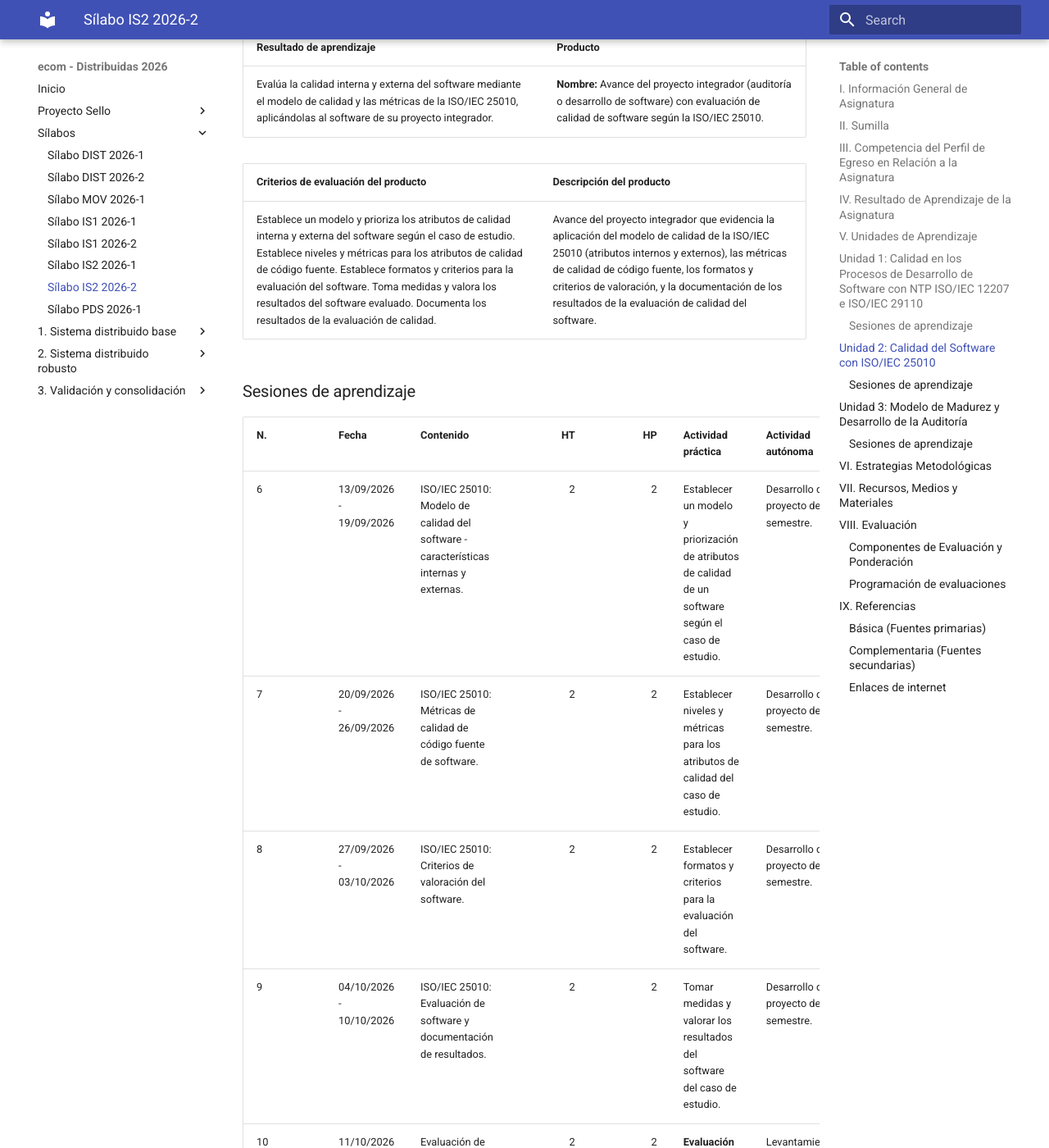
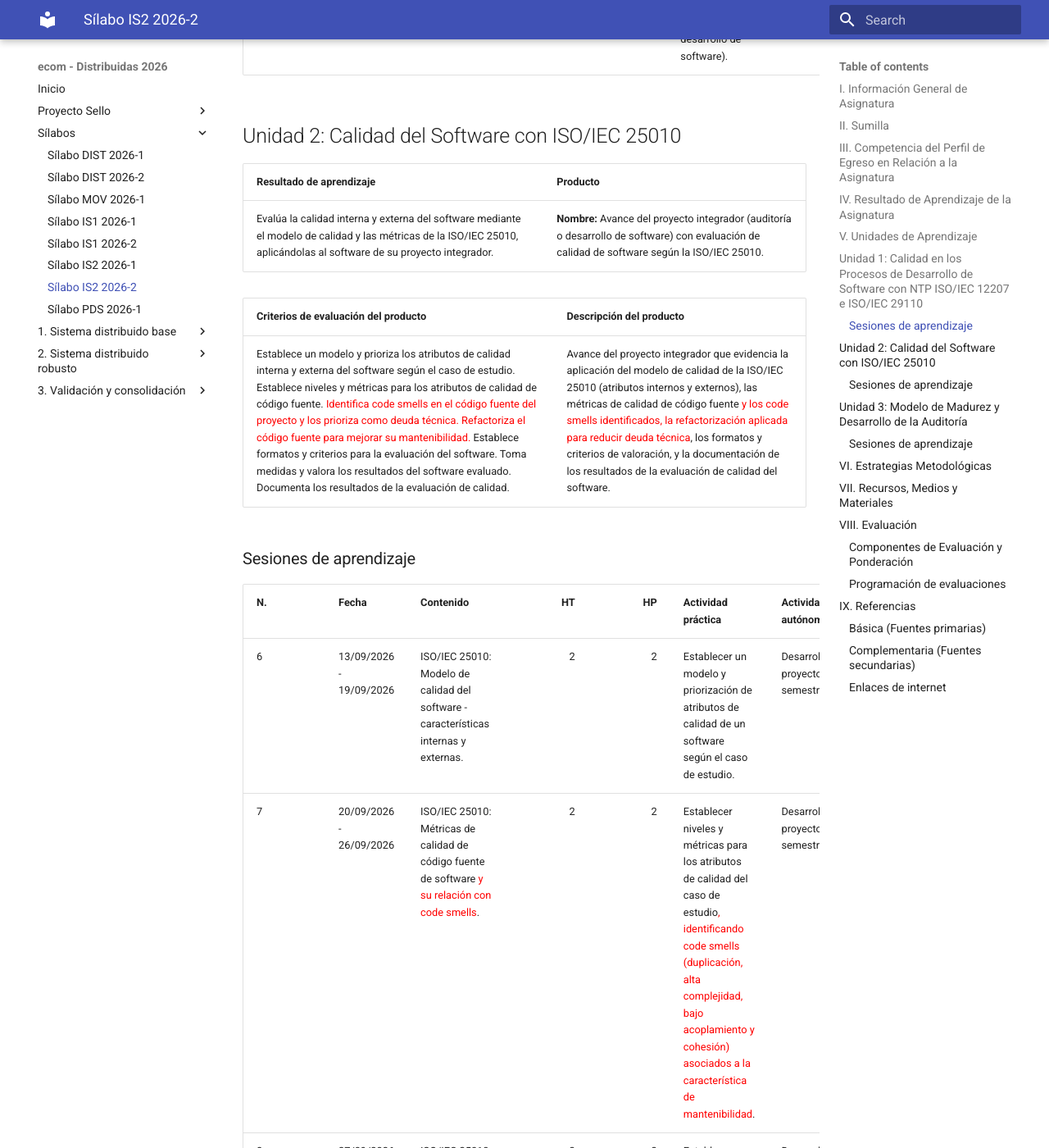
Before and after one commit to 261dist/ecom, an MkDocs documentation site: the page built from docs/silabo_is2_2026_2.md, in a window 1280 px wide and 1400 px high, scrolled down 4042 px. Shown: the whole window at 82% size. Built offline with MkDocs 1.6.1 and Material for MkDocs 9.7.7, drawn with Linux system fonts in a browser that asks for light colours; some of the changed text lies outside the part shown.

Commit message:
first commit

```diff
--- a/docs/silabo_is2_2026_2.md
+++ b/docs/silabo_is2_2026_2.md
@@ -46,14 +46,14 @@
 
 | Criterios de evaluación del producto | Descripción del producto |
 |---|---|
-| Comprende la estructura de procesos principales, de apoyo y organizativos del ciclo de vida de la NTP ISO/IEC 12207. Identifica métricas de proceso (defectos, lead time y cycle time). Aplica el proceso de gestión de proyecto de la ISO/IEC 29110. Aplica el proceso de ingeniería en el desarrollo del software de la ISO/IEC 29110. Formula un Project Charter completo y coherente con el estándar elegido. Sustenta el Project Charter con dominio de la norma. | Documento de iniciación del proyecto integrador (Project Charter), sea de auditoría o de desarrollo de software, fundamentado en el modelamiento de procesos de la NTP ISO/IEC 12207 y en los procesos de gestión de proyecto e ingeniería de la ISO/IEC 29110: objetivos, alcance, EDT, equipo de trabajo y riesgos, sustentado por el equipo. |
+| Comprende la estructura de procesos principales, de apoyo y organizativos del ciclo de vida de la NTP ISO/IEC 12207. Identifica métricas de proceso (defectos, lead time y cycle time). <span style="color:red">Elabora instrumentos de aseguramiento de la calidad (revisiones, inspecciones, checklist).</span> Aplica el proceso de gestión de proyecto de la ISO/IEC 29110. Aplica el proceso de ingeniería en el desarrollo del software de la ISO/IEC 29110. <span style="color:red">Elabora una matriz de calidad que vincule atributos de calidad, métricas y riesgos del proyecto.</span> Formula un Project Charter completo y coherente con el estándar elegido. Sustenta el Project Charter con dominio de la norma. | Documento de iniciación del proyecto integrador (Project Charter), sea de auditoría o de desarrollo de software, fundamentado en el modelamiento de procesos de la NTP ISO/IEC 12207 y en los procesos de gestión de proyecto e ingeniería de la ISO/IEC 29110: objetivos, alcance, EDT, equipo de trabajo y <span style="color:red">matriz de calidad (atributos, métricas y riesgos)</span>, sustentado por el equipo. |
 
 ### Sesiones de aprendizaje
 
 | N. | Fecha | Contenido | HT | HP | Actividad práctica | Actividad autónoma |
 |---|---|---|---:|---:|---|---|
 | 1 | 10/08/2026 - 15/08/2026 | NTP ISO/IEC 12207: modelamiento de procesos de ingeniería del ciclo de vida del software. | 2 | 2 | Lectura del estándar y discusión. | Organización del grupo de trabajo. |
-| 2 | 16/08/2026 - 22/08/2026 | NTP ISO/IEC 12207: métricas de proceso. | 2 | 2 | Lectura del estándar y discusión. | Determinar el problema a resolver. |
+| 2 | 16/08/2026 - 22/08/2026 | NTP ISO/IEC 12207: métricas de proceso <span style="color:red">e instrumentos de aseguramiento de la calidad</span>. | 2 | 2 | <span style="color:red">Identifica métricas de proceso (defectos, lead time y cycle time) y elabora instrumentos de aseguramiento de calidad: revisiones, inspecciones y checklist.</span> | Determinar el problema a resolver. |
 | 3 | 23/08/2026 - 29/08/2026 | ISO/IEC 29110: Gestión del proyecto. | 2 | 2 | Formulación de un proyecto de desarrollo de software (Project Charter). | Recolección de la información base para el inicio del proyecto (enunciado de trabajo). |
 | 4 | 30/08/2026 - 05/09/2026 | ISO/IEC 29110: Ingeniería en el desarrollo del software. | 2 | 2 | Diseño del proceso de desarrollo del software en base a la ISO/IEC 29110. | Elabora el Project Charter del proyecto del semestre. |
 | 5 | 06/09/2026 - 12/09/2026 | Evaluación de la Unidad I. | 2 | 2 | **Evaluación de la Unidad I:**<br>1. Examen teórico de la unidad.<br>2. Exposición del Project Charter del proyecto integrador (auditoría o desarrollo de software). | Levantamiento de las observaciones. |
@@ -66,15 +66,15 @@
 
 | Criterios de evaluación del producto | Descripción del producto |
 |---|---|
-| Establece un modelo y prioriza los atributos de calidad interna y externa del software según el caso de estudio. Establece niveles y métricas para los atributos de calidad de código fuente. Establece formatos y criterios para la evaluación del software. Toma medidas y valora los resultados del software evaluado. Documenta los resultados de la evaluación de calidad. | Avance del proyecto integrador que evidencia la aplicación del modelo de calidad de la ISO/IEC 25010 (atributos internos y externos), las métricas de calidad de código fuente, los formatos y criterios de valoración, y la documentación de los resultados de la evaluación de calidad del software. |
+| Establece un modelo y prioriza los atributos de calidad interna y externa del software según el caso de estudio. Establece niveles y métricas para los atributos de calidad de código fuente. <span style="color:red">Identifica code smells en el código fuente del proyecto y los prioriza como deuda técnica. Refactoriza el código fuente para mejorar su mantenibilidad.</span> Establece formatos y criterios para la evaluación del software. Toma medidas y valora los resultados del software evaluado. Documenta los resultados de la evaluación de calidad. | Avance del proyecto integrador que evidencia la aplicación del modelo de calidad de la ISO/IEC 25010 (atributos internos y externos), las métricas de calidad de código fuente <span style="color:red">y los code smells identificados, la refactorización aplicada para reducir deuda técnica</span>, los formatos y criterios de valoración, y la documentación de los resultados de la evaluación de calidad del software. |
 
 ### Sesiones de aprendizaje
 
 | N. | Fecha | Contenido | HT | HP | Actividad práctica | Actividad autónoma |
 |---|---|---|---:|---:|---|---|
 | 6 | 13/09/2026 - 19/09/2026 | ISO/IEC 25010: Modelo de calidad del software - características internas y externas. | 2 | 2 | Establecer un modelo y priorización de atributos de calidad de un software según el caso de estudio. | Desarrollo del proyecto del semestre. |
-| 7 | 20/09/2026 - 26/09/2026 | ISO/IEC 25010: Métricas de calidad de código fuente de software. | 2 | 2 | Establecer niveles y métricas para los atributos de calidad del caso de estudio. | Desarrollo del proyecto del semestre. |
-| 8 | 27/09/2026 - 03/10/2026 | ISO/IEC 25010: Criterios de valoración del software. | 2 | 2 | Establecer formatos y criterios para la evaluación del software. | Desarrollo del proyecto del semestre. |
+| 7 | 20/09/2026 - 26/09/2026 | ISO/IEC 25010: Métricas de calidad de código fuente de software <span style="color:red">y su relación con code smells</span>. | 2 | 2 | Establecer niveles y métricas para los atributos de calidad del caso de estudio<span style="color:red">, identificando code smells (duplicación, alta complejidad, bajo acoplamiento y cohesión) asociados a la característica de mantenibilidad</span>. | Desarrollo del proyecto del semestre. |
+| 8 | 27/09/2026 - 03/10/2026 | ISO/IEC 25010: Criterios de valoración del software <span style="color:red">y refactorización como práctica de mantenibilidad</span>. | 2 | 2 | Establecer formatos y criterios para la evaluación del software<span style="color:red">, priorizando la refactorización de code smells según su impacto en la deuda técnica del proyecto</span>. | Desarrollo del proyecto del semestre. |
 | 9 | 04/10/2026 - 10/10/2026 | ISO/IEC 25010: Evaluación de software y documentación de resultados. | 2 | 2 | Tomar medidas y valorar los resultados del software del caso de estudio. | Desarrollo del proyecto del semestre. |
 | 10 | 11/10/2026 - 17/10/2026 | Evaluación de la Unidad II. | 2 | 2 | **Evaluación de la Unidad II:**<br>1. Examen teórico de la unidad.<br>2. Control de avance del proyecto integrador (exposición según cronograma y estándar de calidad). | Levantamiento de las observaciones. |
 
@@ -86,17 +86,17 @@
 
 | Criterios de evaluación del producto | Descripción del producto |
 |---|---|
-| Identifica los niveles de madurez de CMMI para el desarrollo y su aplicación en ingeniería. Elabora el checklist de auditoría del ciclo de vida de gestión de proyecto en base a la ISO/IEC 29110 (método SCAMPI). Elabora el checklist de auditoría del ciclo de vida de ingeniería en base a la ISO/IEC 29110 (método SCAMPI). Desarrolla el checklist de auditoría de software en base a la ISO/IEC 25010 (método SCAMPI). Sustenta el resultado del proyecto integrador auditando el Project Charter (Unidad 1) y la evaluación de calidad del software (Unidad 2) del equipo, según el estándar de calidad aplicado. | Informe final del proyecto integrador que audita el Project Charter (Unidad 1) y la evaluación de calidad del software (Unidad 2) del equipo, evidenciando, según la ruta elegida (auditoría o desarrollo de software): los niveles de madurez CMMI aplicables, los checklists de auditoría SCAMPI del ciclo de vida de gestión de proyecto, ingeniería (ISO/IEC 29110) y software (ISO/IEC 25010), y la sustentación final de los resultados obtenidos. |
+| Identifica los niveles de madurez de CMMI para el desarrollo y sus <span style="color:red">áreas de proceso de ingeniería (Solución Técnica, Integración de Producto, Verificación)</span>. Elabora el checklist de auditoría del ciclo de vida de gestión de proyecto en base a la ISO/IEC 29110 (método SCAMPI). Elabora el checklist de auditoría del ciclo de vida de ingeniería en base a la ISO/IEC 29110 (método SCAMPI). Desarrolla el checklist de auditoría de software en base a la ISO/IEC 25010 (método SCAMPI). Sustenta el resultado del proyecto integrador auditando el Project Charter (Unidad 1) y la evaluación de calidad del software (Unidad 2) del equipo, según el estándar de calidad aplicado. | Informe final del proyecto integrador que audita el Project Charter (Unidad 1) y la evaluación de calidad del software (Unidad 2) del equipo, evidenciando, según la ruta elegida (auditoría o desarrollo de software): los niveles de madurez CMMI aplicables, los checklists de auditoría SCAMPI del ciclo de vida de gestión de proyecto, ingeniería (ISO/IEC 29110) y software (ISO/IEC 25010), y la sustentación final de los resultados obtenidos. |
 
 ### Sesiones de aprendizaje
 
 | N. | Fecha | Contenido | HT | HP | Actividad práctica | Actividad autónoma |
 |---|---|---|---:|---:|---|---|
-| 11 | 18/10/2026 - 24/10/2026 | Introducción al CMMI y niveles de madurez. CMMI para el desarrollo: Ingeniería. | 2 | 2 | Lectura del CMMI y discusión. | Desarrollo del proyecto del semestre. |
+| 11 | 18/10/2026 - 24/10/2026 | Introducción al CMMI y niveles de madurez. CMMI para el desarrollo: Ingeniería <span style="color:red">(Solución Técnica, Integración de Producto, Verificación)</span>. | 2 | 2 | Lectura del CMMI y discusión<span style="color:red">, identificando las áreas de proceso de ingeniería: Solución Técnica (TS), Integración de Producto (IP) y Verificación (VER)</span>. | Desarrollo del proyecto del semestre. |
 | 12 | 25/10/2026 - 31/10/2026 | SCAMPI: Auditoría del ciclo de vida del desarrollo del software - Gestión de proyecto. | 2 | 2 | Desarrollo del checklist de auditoría de gestión en base a la ISO/IEC 29110. | Desarrollo del proyecto del semestre. |
 | 13 | 01/11/2026 - 07/11/2026 | SCAMPI: Auditoría del ciclo de vida del desarrollo del software - Ingeniería. | 2 | 2 | Desarrollo del checklist de auditoría de ingeniería en base a la ISO/IEC 29110. | Desarrollo del proyecto del semestre. |
-| 14 | 08/11/2026 - 14/11/2026 | SCAMPI: Auditoría del Software. | 2 | 2 | Desarrollo del checklist de auditoría en base a la ISO/IEC 25010. | Desarrollo del proyecto del semestre. |
-| 15 | 15/11/2026 - 21/11/2026 | Evaluación de la Unidad III. | 2 | 2 | Evaluación práctica de un caso. | Preparación para la sustentación final. |
+| 14 | 08/11/2026 - 14/11/2026 | SCAMPI: Auditoría del Software. | 2 | 2 | Desarrollo del checklist de auditoría en base a la ISO/IEC 25010<span style="color:red">, incluyendo criterios de mantenibilidad (code smells corregidos y deuda técnica gestionada)</span>. | Desarrollo del proyecto del semestre. |
+| 15 | 15/11/2026 - 21/11/2026 | Evaluación de la Unidad III. | 2 | 2 | Evaluación práctica de un caso<span style="color:red">: identifica hallazgos de auditoría y analiza su impacto y riesgos</span>. | Preparación para la sustentación final. |
 | 16 | 22/11/2026 - 28/11/2026 | Proyecto integrador. | 2 | 2 | **Evaluación de la Unidad III:**<br>1. Examen teórico de la unidad.<br>2. Sustentación del resultado del proyecto integrador (artefactos de auditoría o desarrollo de software, según cronograma y estándar de calidad). | Levantamiento de las observaciones. |
 
 ## VI. Estrategias Metodológicas
```
